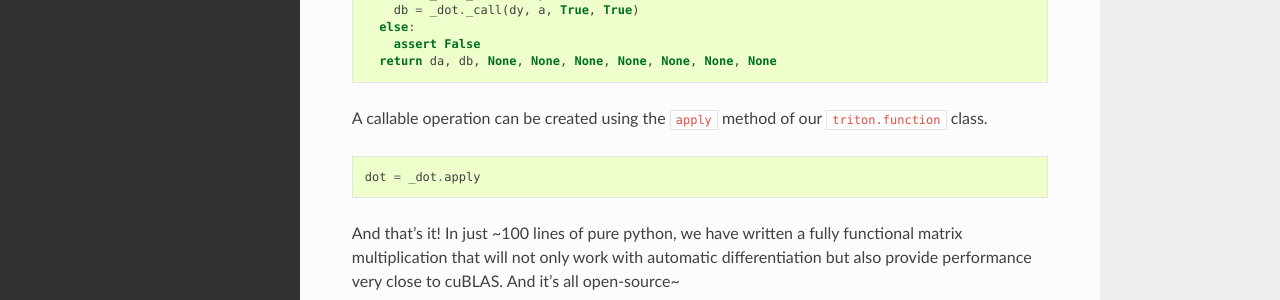
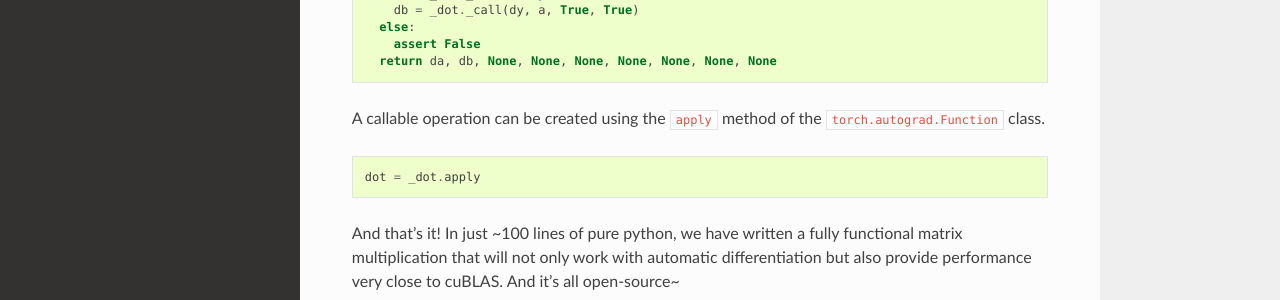
Before and after one commit to openeuler-mirror/triton-cpu, a Sphinx documentation site: the page built from docs/tutorials/putting-it-all-together.rst, in a window 1280 px wide and 900 px high, scrolled down 2673 px. Shown: the part 476-776 px from the top of the window. Built offline with Sphinx 7.4.7 and the Read the Docs theme 2.0.0, drawn with Linux system fonts in a browser that asks for light colours; some of the changed text lies outside the part shown.

Commit message:
[DOCS] Fixed typo: triton.function -> torch.autograd.Function

```diff
--- a/docs/tutorials/custom-operation.rst
+++ b/docs/tutorials/custom-operation.rst
@@ -39,7 +39,7 @@ As you will see, a wrapper for the above Triton function can be created in just
     import torch
     import triton
 
-    class _add(triton.function):
+    class _add(torch.autograd.Function):
         # source-code for Triton compute kernel
         src = """
     __global__ void add(float* z, float* x, float* y, int N){
--- a/docs/tutorials/putting-it-all-together.rst
+++ b/docs/tutorials/putting-it-all-together.rst
@@ -15,7 +15,7 @@ The PyTriton API provides a :code:`triton.function` class which automatically ha
     import triton
 
     # Entry point
-    class _dot(triton.function):
+    class _dot(torch.autograd.Function):
 
       @staticmethod
       # Forward Pass
@@ -170,7 +170,7 @@ Creating custom operations for Triton and PyTorch is very similar; programmers h
     return da, db, None, None, None, None, None, None, None
 
 
-A callable operation can be created using the :code:`apply` method of our :code:`triton.function` class.
+A callable operation can be created using the :code:`apply` method of the :code:`torch.autograd.Function` class.
 
 .. code:: python
 
```
